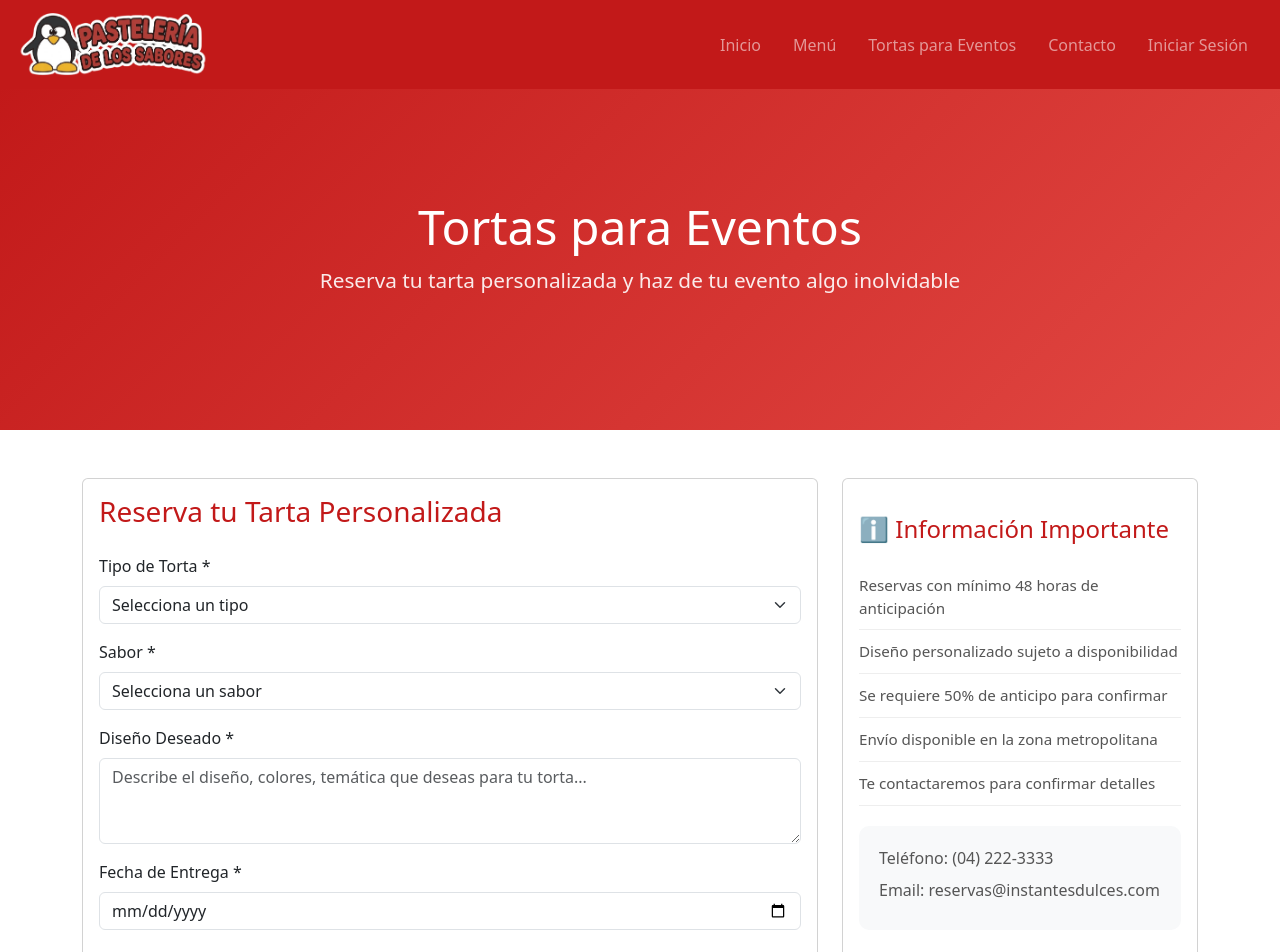
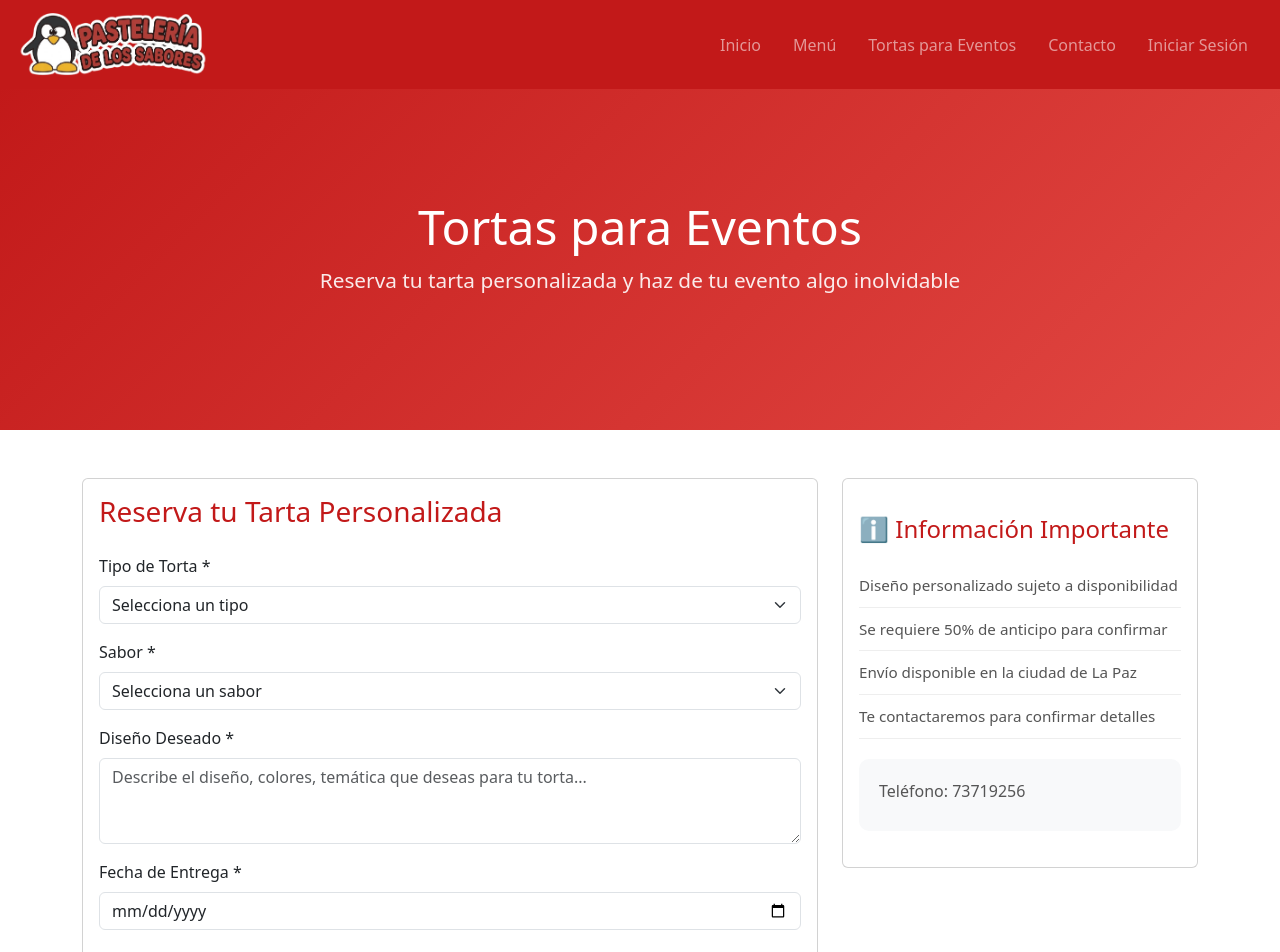
Before and after one commit to NiGu401/proyecto, a React (Vite) app in the folder proyecto/: page /agenda-eventos in a window 1280 px wide. Shown: the top 952 px of the page. Built offline with nearby package versions, Linux system fonts and the light colour scheme.

Commit message:
arreglando datos

```diff
--- a/proyecto/src/pages/AgendaEventos.jsx
+++ b/proyecto/src/pages/AgendaEventos.jsx
@@ -290,15 +290,13 @@ function AgendaEventos() {
               <Card.Body>
                 <h4 className="agenda-info-title">ℹ️ Información Importante</h4>
                 <ul className="agenda-info-list">
-                  <li>Reservas con mínimo 48 horas de anticipación</li>
                   <li>Diseño personalizado sujeto a disponibilidad</li>
                   <li>Se requiere 50% de anticipo para confirmar</li>
-                  <li>Envío disponible en la zona metropolitana</li>
+                  <li>Envío disponible en la ciudad de La Paz</li>
                   <li>Te contactaremos para confirmar detalles</li>
                 </ul>
                 <div className="agenda-contact">
-                  <p>Teléfono: (04) 222-3333</p>
-                  <p>Email: reservas@instantesdulces.com</p>
+                  <p>Teléfono: 73719256</p>
                 </div>
               </Card.Body>
             </Card>
--- a/proyecto/src/pages/Contacto.jsx
+++ b/proyecto/src/pages/Contacto.jsx
@@ -70,8 +70,8 @@ function Contacto() {
   };
 
   const contactInfo = [
-    { label: 'Ubicación', value: 'Av. Principal #123, Centro, Ciudad' },
-    { label: 'Teléfono', value: '(04) 222-3333' },
+    { label: 'Ubicación', value: '98 C. Juan Mendoza, La Paz' },
+    { label: 'Teléfono', value: '73719256' },
     { label: 'Email', value: 'info@instantesdulces.com' },
     { label: 'Horario', value: 'Lun-Sáb: 8am-8pm | Dom: 9am-5pm' },
   ];
```
